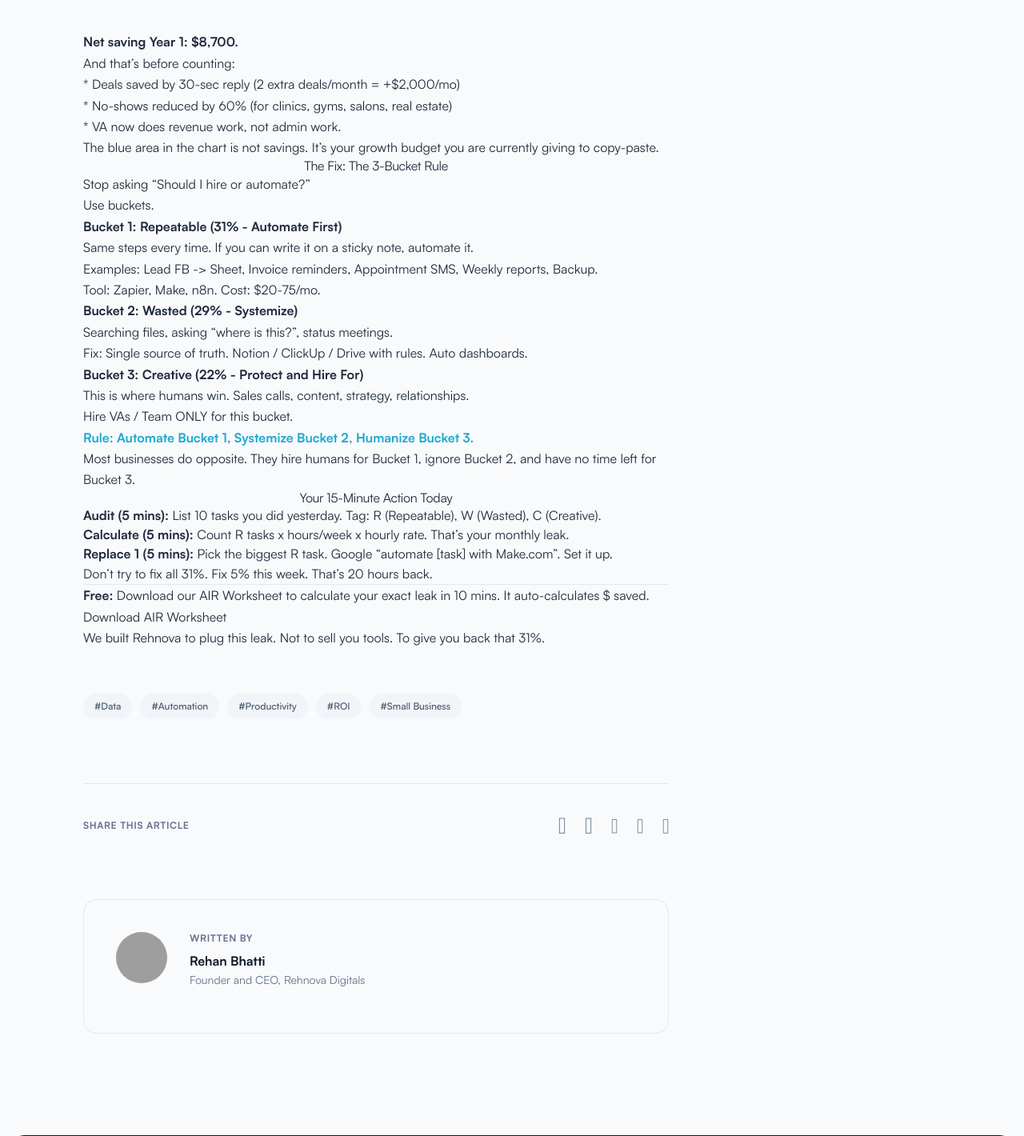
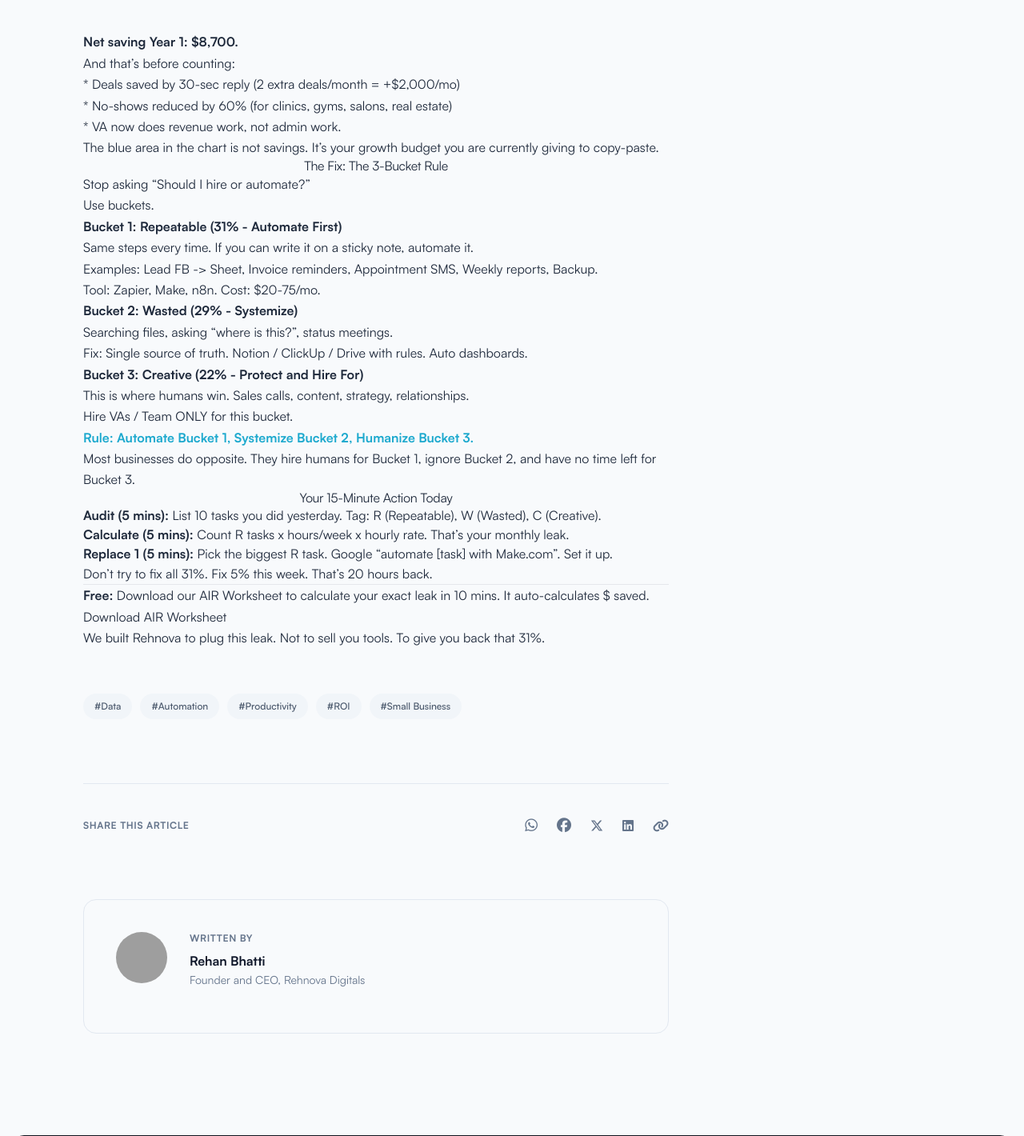
Before and after one commit to RehanRehnova/securiti, a Flask app: a page that uses templates/blog_template.html in a window 1280 px wide. Shown: the part 2898-4318 px from the top of the page at 80% size. Run offline with Flask 3, Linux system fonts and the light colour scheme; parts of the project's set-up code (start-up, migrations or seed data) failed here and were passed over; some libraries are stand-ins or nearby versions; some web fonts are replaced; grey boxes are pictures that could not be loaded.

Commit message:
Update blog_template.html

```diff
--- a/templates/blog_template.html
+++ b/templates/blog_template.html
@@ -25,7 +25,7 @@
 <style>
 @import url('https://api.fontshare.com/v2/css?f[]=satoshi@400,500,600,700,900&display=swap');
 
-#article-page-root, #article-page-root * {
+#article-page-root *:not(.fa-brands):not(.fa-solid):not(.fa-regular) {
     font-family: 'Satoshi', sans-serif;
 }
 
```
